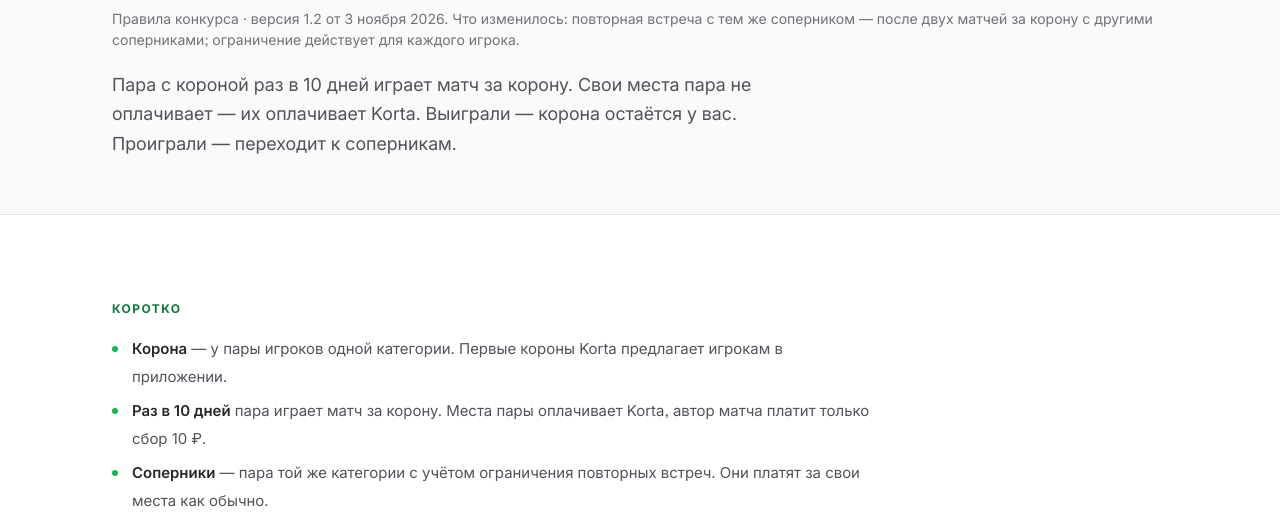
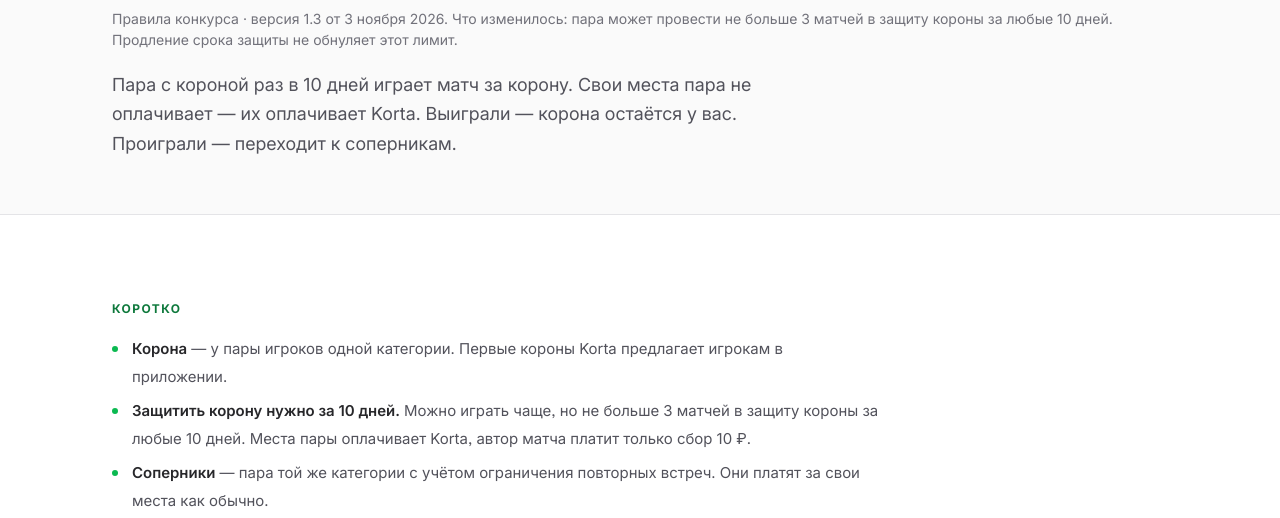
Before and after one commit to TgMovement/korta, a website: page korona.html in a window 1280 px wide. Shown: the part 264-782 px from the top of the page. Drawn offline with Linux system fonts and the light colour scheme.

Commit message:
korona: лимит трёх защит за любые 10 дней, правила v1.3

```diff
--- a/korona.html
+++ b/korona.html
@@ -126,7 +126,7 @@
                     Санкт-Петербург · 18+
                 </span>
                 <h1 class="mt-5 max-w-3xl text-[32px] leading-[1.15] sm:text-[44px]">Короли корта</h1>
-                <p class="mt-3 text-[14px] text-muted">Правила конкурса · версия 1.2 от 3 ноября 2026. Что изменилось: повторная встреча с тем же соперником — после двух матчей за корону с другими соперниками; ограничение действует для каждого игрока.</p>
+                <p class="mt-3 text-[14px] text-muted">Правила конкурса · версия 1.3 от 3 ноября 2026. Что изменилось: пара может провести не больше 3 матчей в защиту короны за любые 10 дней. Продление срока защиты не обнуляет этот лимит.</p>
                 <p class="mt-5 max-w-2xl text-lg leading-relaxed text-gray-600">Пара с короной раз в 10 дней играет матч за корону. Свои места пара не оплачивает — их оплачивает Korta. Выиграли — корона остаётся у вас. Проиграли — переходит к соперникам.</p>
             </div>
         </section>
@@ -135,7 +135,7 @@
             <div class="k-wrap">
                 <span class="k-eyebrow">Коротко</span>
                 <div class="k-doc mt-4 max-w-3xl">
-                    <ul><li><strong>Корона</strong> — у пары игроков одной категории. Первые короны Korta предлагает игрокам в приложении.</li><li><strong>Раз в 10 дней</strong> пара играет матч за корону. Места пары оплачивает Korta, автор матча платит только сбор 10 ₽.</li><li><strong>Соперники</strong> — пара той же категории с учётом ограничения повторных встреч. Они платят за свои места как обычно.</li><li><strong>Повторная встреча</strong> с тем же соперником — после двух сыгранных и подтверждённых матчей обладателей короны с другими соперниками. Замена напарника ограничение не обходит. <a href="#repeat-opponents" class="font-semibold text-brand-ink hover:underline">Как это работает</a>.</li><li><strong>Корона переходит</strong> только по подтверждённому счёту.</li><li><strong>Если матч сорвался</strong> не по вине пары, срок один раз продлеваем на 10 дней. Повторно — только если виновата Korta. Не успели — корона снимается.</li><li><strong>Побеждает</strong> пара, которая больше всех раз защитила корону. Приз — две ракетки Bullpadel.</li></ul>
+                    <ul><li><strong>Корона</strong> — у пары игроков одной категории. Первые короны Korta предлагает игрокам в приложении.</li><li><strong>Защитить корону нужно за 10 дней.</strong> Можно играть чаще, но не больше 3 матчей в защиту короны за любые 10 дней. Места пары оплачивает Korta, автор матча платит только сбор 10 ₽.</li><li><strong>Соперники</strong> — пара той же категории с учётом ограничения повторных встреч. Они платят за свои места как обычно.</li><li><strong>Повторная встреча</strong> с тем же соперником — после двух сыгранных и подтверждённых матчей обладателей короны с другими соперниками. Замена напарника ограничение не обходит. <a href="#repeat-opponents" class="font-semibold text-brand-ink hover:underline">Как это работает</a>.</li><li><strong>Корона переходит</strong> только по подтверждённому счёту.</li><li><strong>Если матч сорвался</strong> не по вине пары, срок один раз продлеваем на 10 дней. Повторно — только если виновата Korta. Не успели — корона снимается.</li><li><strong>Побеждает</strong> пара, которая больше всех раз защитила корону. Приз — две ракетки Bullpadel.</li></ul>
                 </div>
             </div>
         </section>
@@ -161,7 +161,7 @@
                     </section>
                     <section id="p5" class="scroll-mt-24">
                         <h2><span class="mr-2 tabular-nums text-brand">5.</span>Срок матча за корону</h2>
-                        <ol><li>На матч за корону у пары 10 дней с момента, когда корона включилась. После каждого сыгранного матча за корону — снова 10 дней.</li><li>Матч назначают не позже чем за 72 часа до начала. Поэтому время нужно выбрать не позже чем за 3 дня до конца срока.</li><li>У пары может быть только один назначенный матч за корону. За неделю — не больше 3 матчей за корону.</li></ol>
+                        <ol><li>На матч за корону у пары 10 дней с момента, когда корона включилась. После каждого сыгранного матча за корону — снова 10 дней.</li><li>Матч назначают не позже чем за 72 часа до начала. Поэтому время нужно выбрать не позже чем за 3 дня до конца срока.</li><li>У пары может быть только один назначенный матч за корону. Пара может провести не больше 3 матчей в защиту короны за любые 10 дней. Считаем сыгранные матчи независимо от результата; отменённые матчи в лимит не входят. Продление срока защиты не обнуляет этот лимит.</li></ol>
                     </section>
                     <section id="p6" class="scroll-mt-24">
                         <h2><span class="mr-2 tabular-nums text-brand">6.</span>Матч за корону</h2>
```
